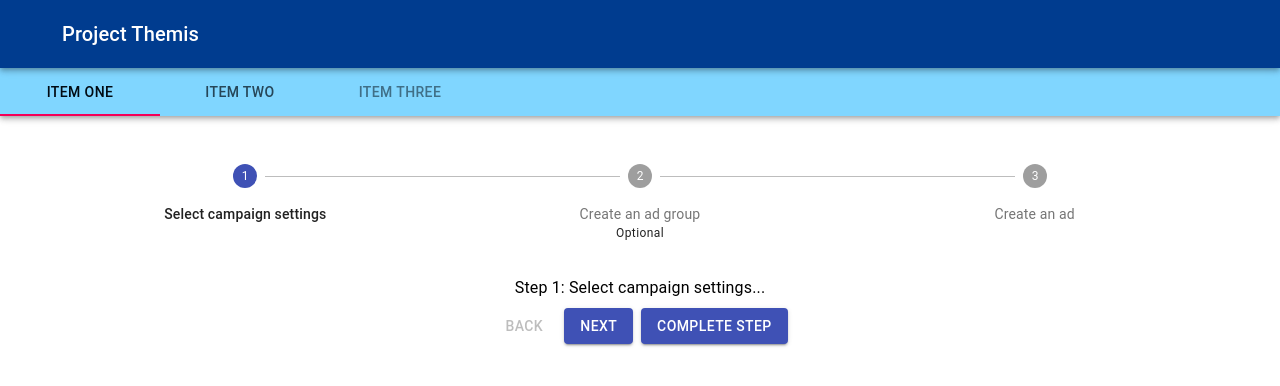
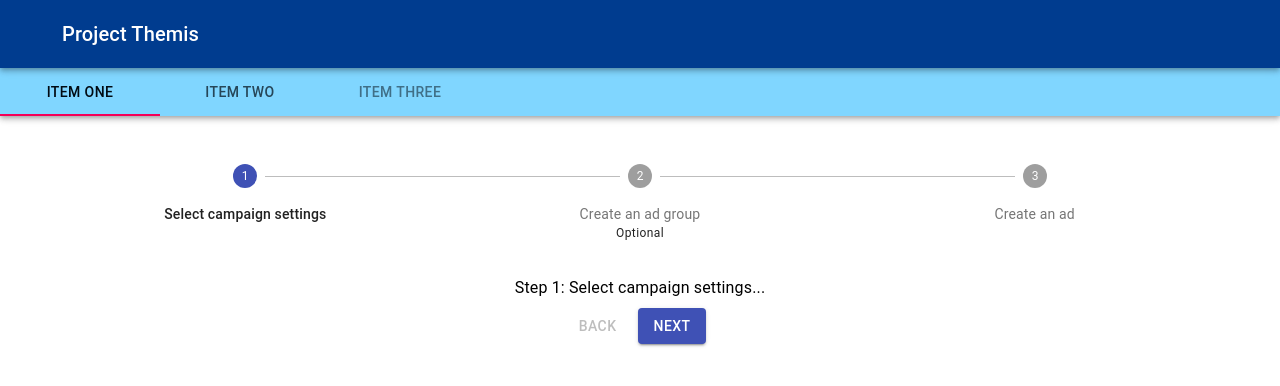
Before and after one commit to kristina-arezina/ai-hack-webapp, a React (Create React App) app: page / in a window 1280 px wide. Shown: the top 386 px of the page. Built offline with nearby package versions, Linux system fonts and the light colour scheme.

Commit message:
removed extranious code

```diff
--- a/src/components/Instructions.js
+++ b/src/components/Instructions.js
@@ -15,9 +15,6 @@ const useStyles = makeStyles((theme) => ({
   },
   backButton: {
     marginRight: theme.spacing(1),
-  },
-  completed: {
-    display: 'inline-block',
   },
   instructions: {
     marginTop: theme.spacing(1),
@@ -87,20 +84,6 @@ export default function Instructions() {
     setActiveStep(step);
   };
 
-  const handleComplete = () => {
-    const newCompleted = new Set(completed);
-    newCompleted.add(activeStep);
-    setCompleted(newCompleted);
-
-    /**
-     * Sigh... it would be much nicer to replace the following if conditional with
-     * `if (!this.allStepsComplete())` however state is not set when we do this,
-     * thus we have to resort to not being very DRY.
-     */
-    if (completed.size !== totalSteps()) {
-      handleNext();
-    }
-  };
 
   const handleReset = () => {
     setActiveStep(0);
@@ -157,16 +140,7 @@ export default function Instructions() {
                 Next
               </Button>
 
-              {activeStep !== steps.length &&
-                (completed.has(activeStep) ? (
-                  <Typography variant="caption" className={classes.completed}>
-                    Step {activeStep + 1} already completed
-                  </Typography>
-                ) : (
-                  <Button variant="contained" color="primary" onClick={handleComplete}>
-                    {completedSteps() === totalSteps() - 1 ? 'Finish' : 'Complete Step'}
-                  </Button>
-                ))}
+
             </div>
           </div>
         )}
```
